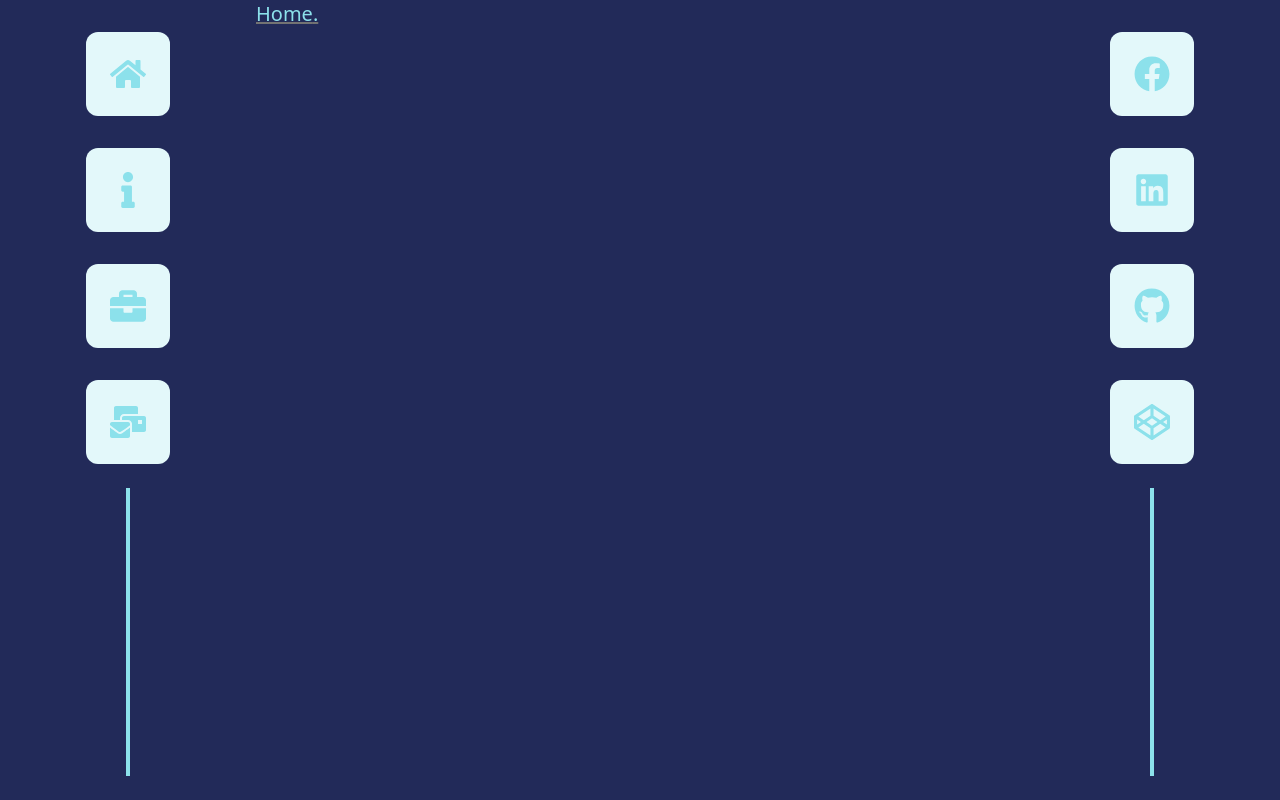
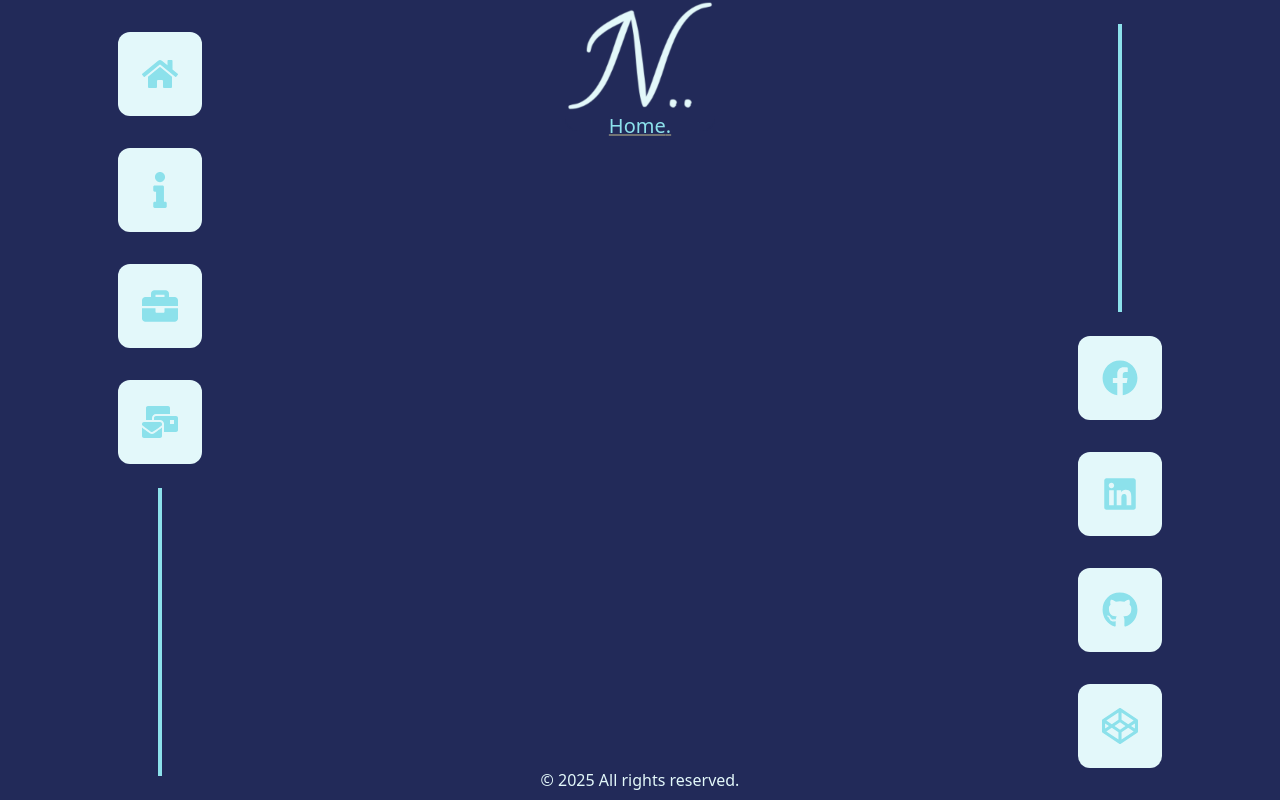
Before and after one commit to noe13hsu/react-portfolio, a React (Vite) app: page / in a window 1280 px wide. Built offline with nearby package versions, Linux system fonts and the light colour scheme.

Commit message:
Add logo and footer

```diff
--- a/src/App.tsx
+++ b/src/App.tsx
@@ -1,5 +1,5 @@
-import { Route, Routes } from 'react-router-dom'
-import { FaBriefcase, FaCodepen, FaFacebook, FaGithub, FaHome, FaInfo, FaLinkedin, FaMailBulk } from "react-icons/fa"
+import { Link, Route, Routes } from 'react-router-dom'
+import { FaBriefcase, FaCodepen, FaFacebook, FaGithub, FaHome, FaInfo, FaLinkedin, FaMailBulk } from 'react-icons/fa'
 
 import './App.css'
 import { About } from './pages/about'
@@ -8,34 +8,43 @@ import { IconLink } from './components/icon-link'
 import { Projects } from './pages/projects'
 import { Contact } from './pages/contact'
 import { VerticalBar } from './components/vertical-bar'
+import logo from './assets/images/logo.png'
 
 
 function App() {
   return (
-    <div className='grid grid-cols-[20%_1fr_20%] min-h-screen'>
-      <nav className="flex flex-col items-center my-4">
-        <IconLink Icon={FaHome} label='home' to="/" />
-        <IconLink Icon={FaInfo} label='about' to="/about" />
-        <IconLink Icon={FaBriefcase} label='projects' to="/projects" />
-        <IconLink Icon={FaMailBulk} label='contact' to="/contact" />
+    <div className='grid grid-cols-[25%_1fr_25%] grid-rows-[14%_1fr_6%] h-screen'>
+      <nav className='col-start-1 row-start-1 row-span-3 flex flex-col items-center my-4'>
+        <IconLink Icon={FaHome} label='home' to='/' />
+        <IconLink Icon={FaInfo} label='about' to='/about' />
+        <IconLink Icon={FaBriefcase} label='projects' to='/projects' />
+        <IconLink Icon={FaMailBulk} label='contact' to='/contact' />
         <VerticalBar />
       </nav>
 
-      <main>
+      <header className='col-start-2 row-start-1 flex justify-center items-center'>
+        <Link to='/'><img src={logo} alt='logo' /></Link>
+      </header>
+
+      <main className='col-start-2 row-start-2 flex flex-col items-center h-full min-h-0'>
         <Routes>
-          <Route path="/" element={<Home />} />
-          <Route path="/about" element={<About />} />
-          <Route path="/projects" element={<Projects />} />
-          <Route path="/contact" element={<Contact />} />
+          <Route path='/' element={<Home />} />
+          <Route path='/about' element={<About />} />
+          <Route path='/projects' element={<Projects />} />
+          <Route path='/contact' element={<Contact />} />
         </Routes>
       </main>
 
-      <aside className="flex flex-col items-center my-4">
+      <footer className='col-start-2 row-start-3 flex justify-center items-end'>
+        <p className='text-[var(--ice)] m-2'>&copy; 2025 All rights reserved.</p>
+      </footer>
+
+      <aside className='col-start-3 row-start-1 row-span-3 flex flex-col items-center my-4'>
+        <VerticalBar />
         <IconLink Icon={FaFacebook} label='facebook' to='https://www.facebook.com/noe.hsu' />
-        <IconLink Icon={FaLinkedin} label='linkedin' to="https://www.linkedin.com/in/noe-hsu-7828a4208/" />
-        <IconLink Icon={FaGithub} label='github' to="https://github.com/noe13hsu" />
-        <IconLink Icon={FaCodepen} label='codepen' to="https://codepen.io/noe13hsu" />
-        <VerticalBar />
+        <IconLink Icon={FaLinkedin} label='linkedin' to='https://www.linkedin.com/in/noe-hsu-7828a4208/' />
+        <IconLink Icon={FaGithub} label='github' to='https://github.com/noe13hsu' />
+        <IconLink Icon={FaCodepen} label='codepen' to='https://codepen.io/noe13hsu' />
       </aside>
     </div>
   )
```
Also changed, not shown: src/assets/images/logo.png (added).
